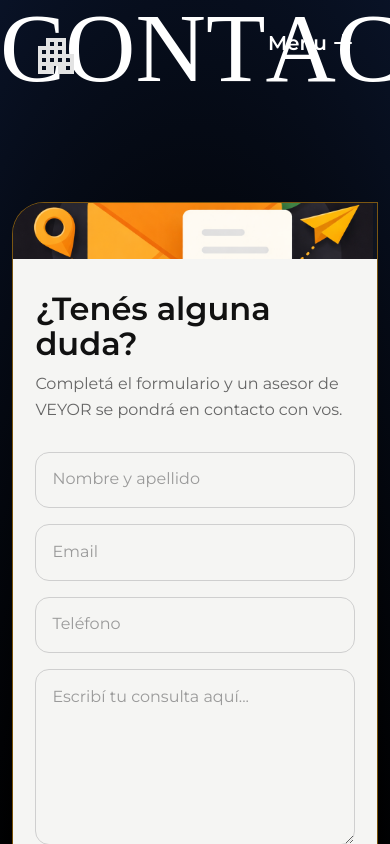
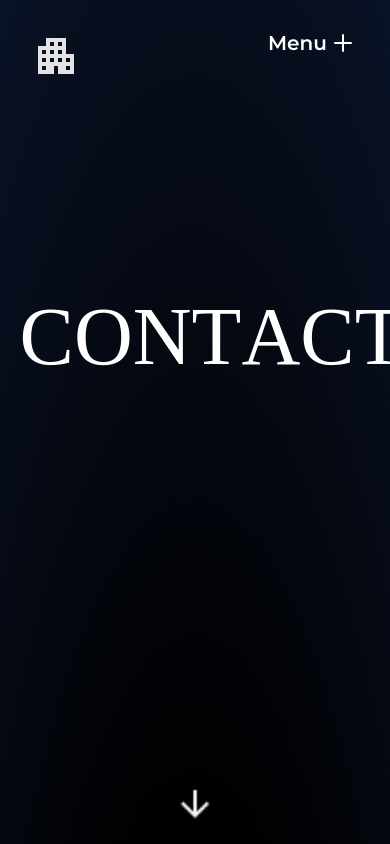
Before and after one commit to pablovenica7/Web-Real-Estate, a React (Vite) app: page /contacto in a window 390 px wide. Shown: the top 844 px of the page. Built offline with nearby package versions, Linux system fonts and the light colour scheme; a web font is replaced by a local one.

Commit message:
Update App.css

```diff
--- a/src/App.css
+++ b/src/App.css
@@ -495,13 +495,34 @@
   background: radial-gradient(125% 125% at 50% 90%, #000000 40%, #0d1a36 100%);
 }
 
+.contacto-hero {
+  position: relative;
+  z-index: 2;
+  min-height: 100vh;
+  display: flex;
+  align-items: center;
+  justify-content: center;
+  padding: 4.5rem 2rem 4rem;
+}
+
+.contacto-hero-text {
+  position: relative;
+  width: min(1100px, 90vw);
+  height: 260px;
+  display: flex;
+  align-items: center;
+  justify-content: center;
+  transform: translateY(-40px);
+  pointer-events: none;
+}
+
 .contacto-section {
   position: relative;
   z-index: 2;
   min-height: 100vh;
   display: flex;
   align-items: center;
-  padding: 7rem 0 5rem;
+  padding: 3rem 0 5rem;
 }
 
 .contacto-container {
@@ -641,8 +662,13 @@
 }
 
 @media (max-width: 991px) {
+  .contacto-hero-text {
+    height: 180px;
+  }
+
   .contacto-section {
-    padding: 6.5rem 0 4rem;
+    padding: 2rem 0 4rem;
+    min-height: auto;
   }
 
   .contacto-card {
@@ -651,14 +677,16 @@
   }
 
   .contacto-card-image {
-    padding: 2.5rem 1.5rem 1rem;
-  }
-
-  .contacto-card-image img {
-    max-width: 360px;
+    min-height: 320px;
   }
 
   .contacto-card-form {
     padding: 2rem 1.4rem;
   }
 }
+
+@media (max-height: 800px) {
+  .contacto-hero-text {
+    height: 200px;
+  }
+}
```
